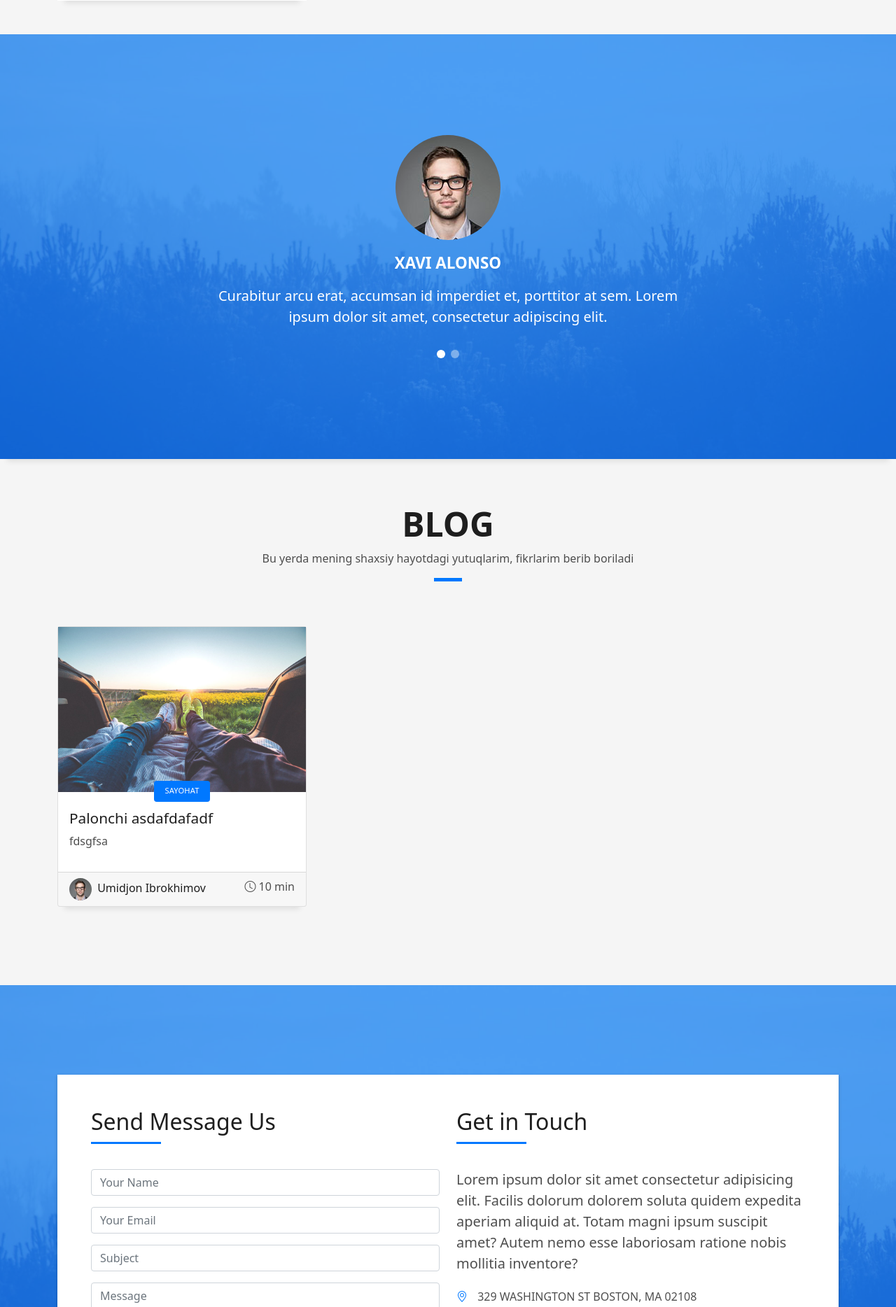
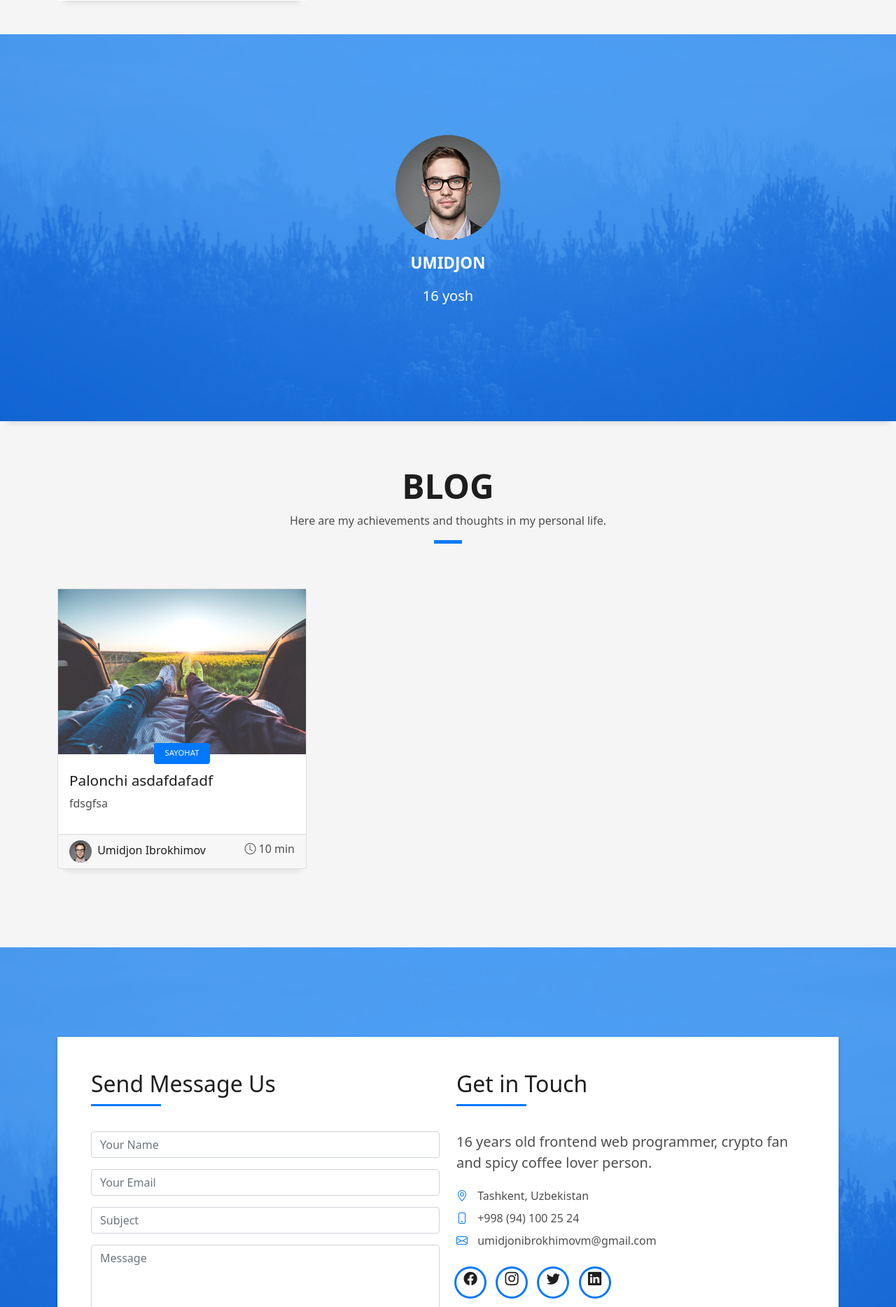
Before and after one commit to umidibrokhimov/blog_website, a Django app: page / in a window 1280 px wide. Shown: the part 3493-5361 px from the top of the page at 70% size. Run offline with Django 4.2, Linux system fonts and the light colour scheme; data comes from the database, SQL or seed files in the repository; both versions use the stored data as it was after the commit; tables that the repository leaves empty hold one stand-in row (values such as "Sample post"); some libraries are stand-ins or nearby versions.

Commit message:
added partners section

```diff
--- a/personal/admin.py
+++ b/personal/admin.py
@@ -4,3 +4,4 @@ from .models import *
 admin.site.register(Portfolio)
 admin.site.register(Category)
 admin.site.register(Blog)
+admin.site.register(Partner)
--- a/personal/models.py
+++ b/personal/models.py
@@ -41,3 +41,11 @@ class Blog(models.Model):
 
     def __str__(self):
         return self.name
+
+class Partner(models.Model):
+    name = models.CharField(max_length=50)
+    about = models.CharField(max_length=100)
+    img = models.ImageField()
+
+    def __str__(self):
+        return self.name
--- a/personal/views.py
+++ b/personal/views.py
@@ -15,6 +15,7 @@ class Home(ListView):
         # here we can add so many context using that way
         context['portfolios'] = Portfolio.objects.all()
         context['blogs'] = Blog.objects.all()
+        context['partners'] = Partner.objects.all()
         return context
 
 class PortfolioDetail(DetailView):
--- a/templates/index.html
+++ b/templates/index.html
@@ -5,14 +5,9 @@
     <meta charset="utf-8">
     <meta content="width=device-width, initial-scale=1.0" name="viewport">
 
-    <title>Umidjon Ibrokhimov's - DevFolio</title>
+    <title>Umidjon Ibrokhimov - Welcome!</title>
     <meta content="" name="description">
     <meta content="" name="keywords">
-
-    <!-- Favicons -->
-    <link href="{% static 'img/favicon.png' %}" rel="icon">
-    <link href="{% static 'img/apple-touch-icon.png' %}" rel="apple-touch-icon">
-
     <!-- Vendor CSS Files -->
     <link href="{% static 'vendor/bootstrap/css/bootstrap.min.css' %}" rel="stylesheet">
     <link href="{% static 'vendor/bootstrap-icons/bootstrap-icons.css' %}" rel="stylesheet">
@@ -303,43 +298,25 @@
 
                         <div class="testimonials-slider swiper" data-aos="fade-up" data-aos-delay="100">
                             <div class="swiper-wrapper">
-
+                                {% for partner in partners %}
                                 <div class="swiper-slide">
                                     <div class="testimonial-box">
                                         <div class="author-test">
                                             <img src="{% static 'img/testimonial-2.jpg' %}" alt="" class="rounded-circle b-shadow-a">
-                                            <span class="author">Xavi Alonso</span>
+                                            <span class="author">{{partner.name}}</span>
                                         </div>
                                         <div class="content-test">
                                             <p class="description lead">
-                                                Curabitur arcu erat, accumsan id imperdiet et, porttitor at sem. Lorem ipsum dolor sit amet,
-                                                consectetur adipiscing elit.
+                                                {{partner.about}}
                                             </p>
                                         </div>
                                     </div>
                                 </div><!-- End testimonial item -->
-
-                                <div class="swiper-slide">
-                                    <div class="testimonial-box">
-                                        <div class="author-test">
-                                            <img src="{% static 'img/testimonial-4.jpg' %}" alt="" class="rounded-circle b-shadow-a">
-                                            <span class="author">Marta Socrate</span>
-                                        </div>
-                                        <div class="content-test">
-                                            <p class="description lead">
-                                                Curabitur arcu erat, accumsan id imperdiet et, porttitor at sem. Lorem ipsum dolor sit amet,
-                                                consectetur adipiscing elit.
-                                            </p>
-                                        </div>
-                                    </div>
-                                </div><!-- End testimonial item -->
+                                {% endfor %}
                             </div>
                             <div class="swiper-pagination"></div>
                         </div>
 
-                        <!-- <div id="testimonial-mf" class="owl-carousel owl-theme">
-
-                        </div> -->
                     </div>
                 </div>
             </div>
@@ -355,7 +332,7 @@
                                 Blog
                             </h3>
                             <p class="subtitle-a">
-                                Bu yerda mening shaxsiy hayotdagi yutuqlarim, fikrlarim berib boriladi
+                                Here are my achievements and thoughts in my personal life.
                             </p>
                             <div class="line-mf"></div>
                         </div>
@@ -453,15 +430,13 @@
                                         </div>
                                         <div class="more-info">
                                             <p class="lead">
-                                                Lorem ipsum dolor sit amet consectetur adipisicing elit. Facilis dolorum dolorem soluta quidem
-                                                expedita aperiam aliquid at.
-                                                Totam magni ipsum suscipit amet? Autem nemo esse laboriosam ratione nobis
-                                                mollitia inventore?
+                                                16 years old frontend web programmer, crypto fan and spicy coffee lover person.
+                                                <br>
                                             </p>
                                             <ul class="list-ico">
-                                                <li><span class="bi bi-geo-alt"></span> 329 WASHINGTON ST BOSTON, MA 02108</li>
-                                                <li><span class="bi bi-phone"></span> (617) 557-0089</li>
-                                                <li><span class="bi bi-envelope"></span> contact@example.com</li>
+                                                <li><span class="bi bi-geo-alt"></span> Tashkent, Uzbekistan</li>
+                                                <li><span class="bi bi-phone"></span> +998 (94) 100 25 24</li>
+                                                <li><span class="bi bi-envelope"></span> umidjonibrokhimovm@gmail.com </li>
                                             </ul>
                                         </div>
                                         <div class="socials">
```
Also changed, not shown: db.sqlite3, personal/migrations/0002_partner.py (added), pexels-aleksandar-pasaric-3209168.jpg (added).
